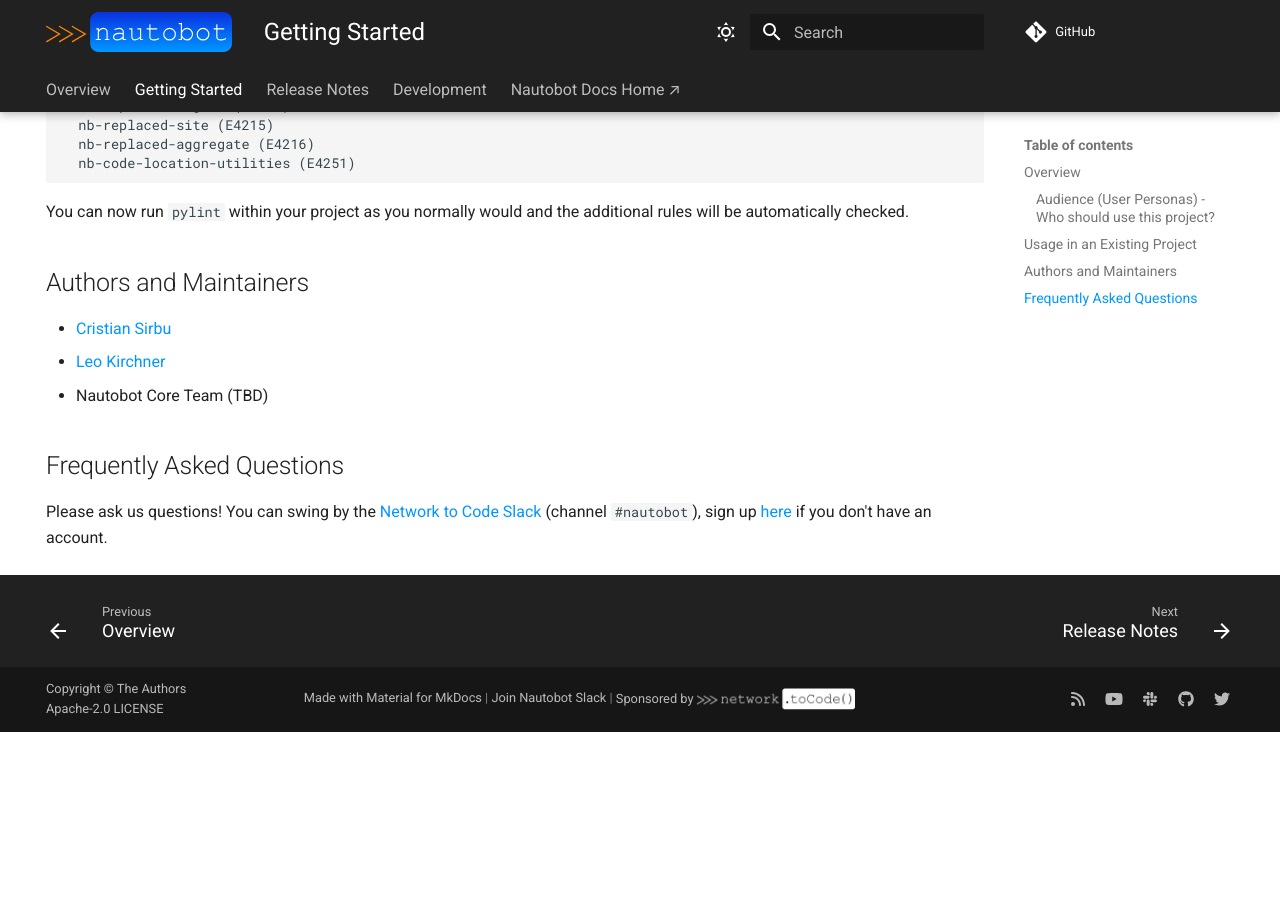
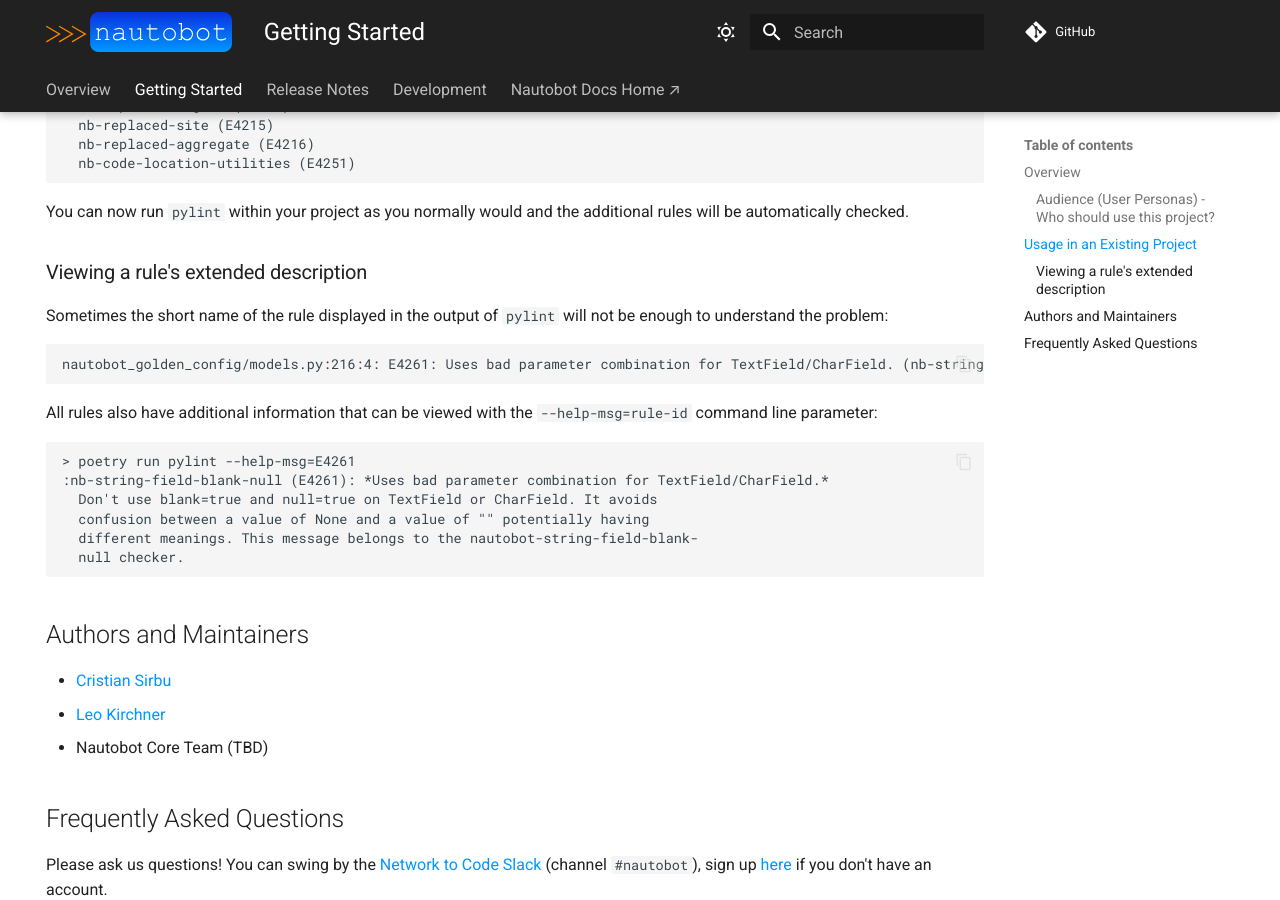
Before and after one commit to nautobot/pylint-nautobot, an MkDocs documentation site: the page built from docs/getting_started.md, in a window 1280 px wide and 900 px high, scrolled down 1294 px. Built offline with MkDocs 1.6.1 and Material for MkDocs 9.7.7, drawn with Linux system fonts in a browser that asks for light colours; comment, search, counter and statistics services are not loaded; before the commit the page ends 2026 px from its top, so only the background shows below that.

Commit message:
Add docs on reading rule descriptions

````diff
--- a/docs/getting_started.md
+++ b/docs/getting_started.md
@@ -61,6 +61,25 @@ Test whether the new rules are enabled by running the following (this is just a
 
 You can now run `pylint` within your project as you normally would and the additional rules will be automatically checked.
 
+### Viewing a rule's extended description
+
+Sometimes the short name of the rule displayed in the output of `pylint` will not be enough to understand the problem:
+
+```
+nautobot_golden_config/models.py:216:4: E4261: Uses bad parameter combination for TextField/CharField. (nb-string-field-blank-null)
+```
+
+All rules also have additional information that can be viewed with the `--help-msg=rule-id` command line parameter:
+
+```
+> poetry run pylint --help-msg=E4261
+:nb-string-field-blank-null (E4261): *Uses bad parameter combination for TextField/CharField.*
+  Don't use blank=true and null=true on TextField or CharField. It avoids
+  confusion between a value of None and a value of "" potentially having
+  different meanings. This message belongs to the nautobot-string-field-blank-
+  null checker.
+```
+
 ## Authors and Maintainers
 
 - [Cristian Sirbu](https://github.com/cmsirbu)
````
